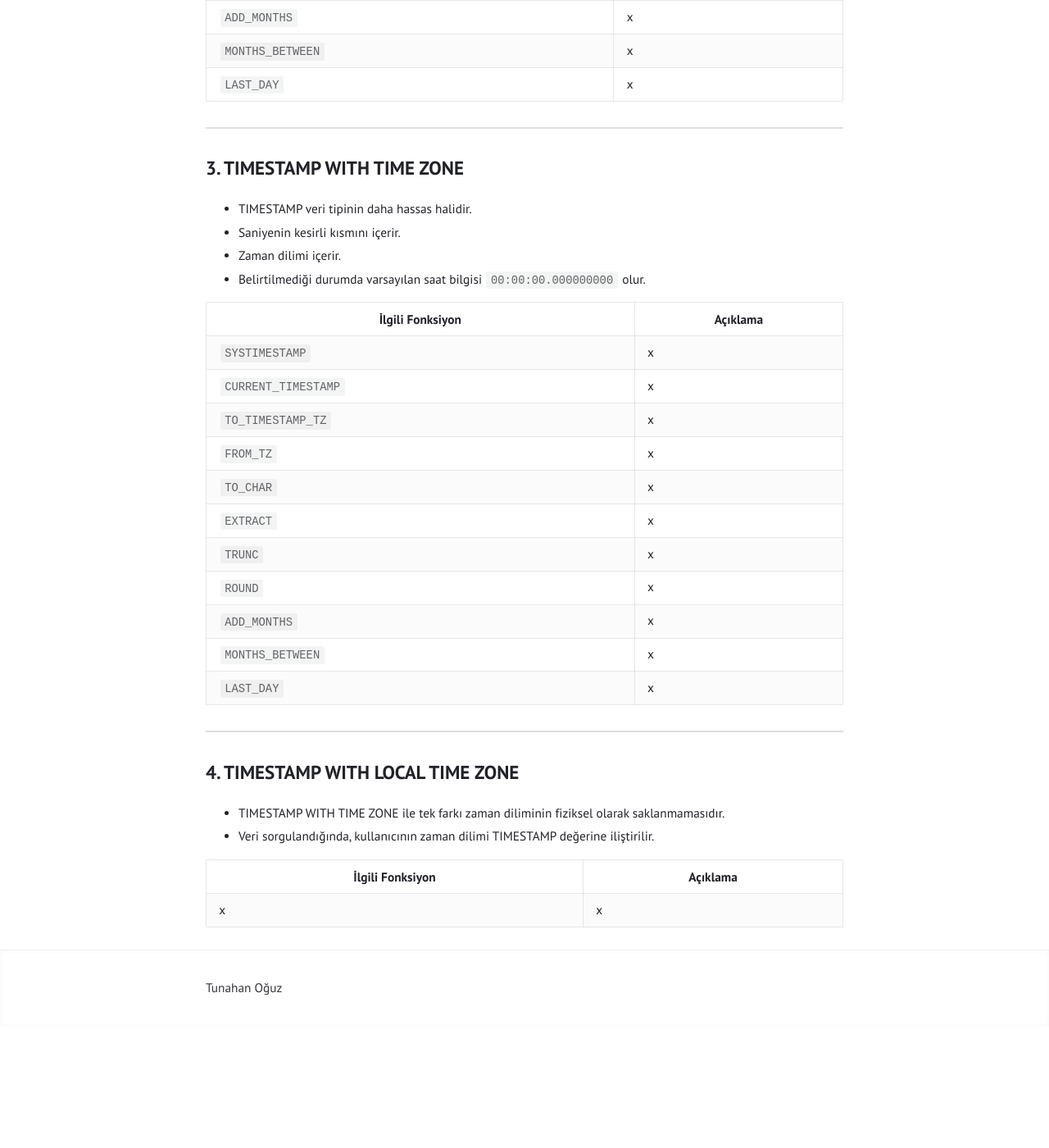
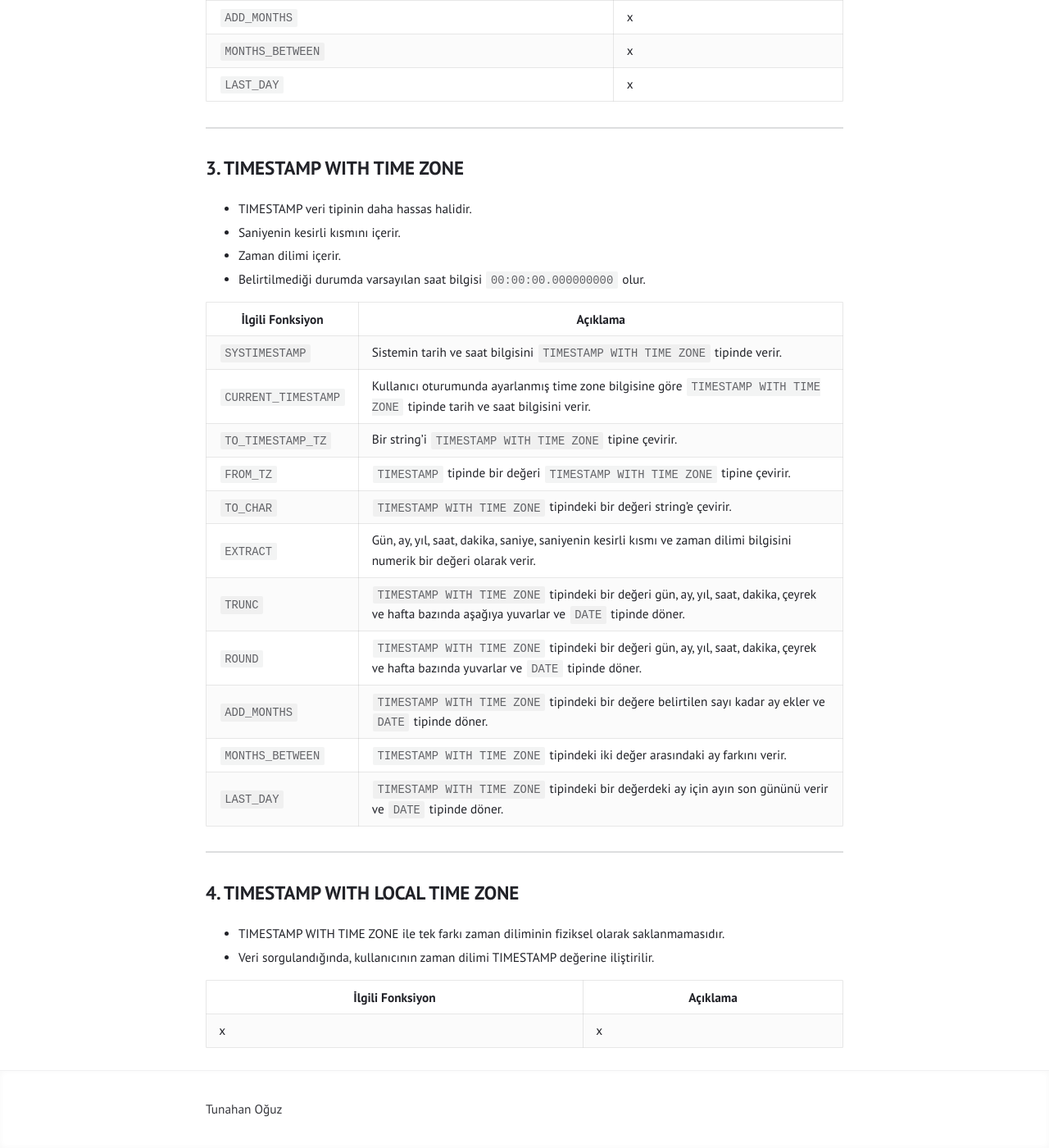
Before and after one commit to tunahanoguz/tunahanoguz.github.io, a Jekyll site: the page built from _posts/2025-05-17-oracle-DATE-ve-TIMESTAMP-veri-tipleri.md, in a window 1280 px wide and 1400 px high, scrolled down 2690 px. Shown: the whole window at 82% size. Built offline with Jekyll 4.4.1, drawn with Linux system fonts in a browser that asks for light colours; before the commit the page ends 3942 px from its top, so only the background shows below that.

Commit message:
Update 2025-05-17-oracle-DATE-ve-TIMESTAMP-veri-tipleri.md

```diff
--- a/_posts/2025-05-17-oracle-DATE-ve-TIMESTAMP-veri-tipleri.md
+++ b/_posts/2025-05-17-oracle-DATE-ve-TIMESTAMP-veri-tipleri.md
@@ -94,19 +94,19 @@ categories: oracle
 - Zaman dilimi içerir.
 - Belirtilmediği durumda varsayılan saat bilgisi `00:00:00.000000000` olur.
 
-| İlgili Fonksiyon    | Açıklama |
-|---------------------|----------|
-| `SYSTIMESTAMP`      | x        |
-| `CURRENT_TIMESTAMP` | x        |
-| `TO_TIMESTAMP_TZ`   | x        |
-| `FROM_TZ`           | x        |
-| `TO_CHAR`           | x        |
-| `EXTRACT`           | x        |
-| `TRUNC`             | x        |
-| `ROUND`             | x        |
-| `ADD_MONTHS`        | x        |
-| `MONTHS_BETWEEN`    | x        |
-| `LAST_DAY`          | x        |
+| İlgili Fonksiyon    | Açıklama                                                                                                                                      |
+|---------------------|-----------------------------------------------------------------------------------------------------------------------------------------------|
+| `SYSTIMESTAMP`      | Sistemin tarih ve saat bilgisini `TIMESTAMP WITH TIME ZONE` tipinde verir.                                                                    |
+| `CURRENT_TIMESTAMP` | Kullanıcı oturumunda ayarlanmış time zone bilgisine göre `TIMESTAMP WITH TIME ZONE` tipinde tarih ve saat bilgisini verir.                    |
+| `TO_TIMESTAMP_TZ`   | Bir string'i `TIMESTAMP WITH TIME ZONE` tipine çevirir.                                                                                       |
+| `FROM_TZ`           | `TIMESTAMP` tipinde bir değeri `TIMESTAMP WITH TIME ZONE` tipine çevirir.                                                                     |
+| `TO_CHAR`           | `TIMESTAMP WITH TIME ZONE` tipindeki bir değeri string'e çevirir.                                                                             |
+| `EXTRACT`           | Gün, ay, yıl, saat, dakika, saniye, saniyenin kesirli kısmı ve zaman dilimi bilgisini numerik bir değeri olarak verir.                        |
+| `TRUNC`             | `TIMESTAMP WITH TIME ZONE` tipindeki bir değeri gün, ay, yıl, saat, dakika, çeyrek ve hafta bazında aşağıya yuvarlar ve `DATE` tipinde döner. |
+| `ROUND`             | `TIMESTAMP WITH TIME ZONE` tipindeki bir değeri gün, ay, yıl, saat, dakika, çeyrek ve hafta bazında yuvarlar ve `DATE` tipinde döner.         |
+| `ADD_MONTHS`        | `TIMESTAMP WITH TIME ZONE` tipindeki bir değere belirtilen sayı kadar ay ekler ve `DATE` tipinde döner.                                       |
+| `MONTHS_BETWEEN`    | `TIMESTAMP WITH TIME ZONE` tipindeki iki değer arasındaki ay farkını verir.                                                                   |
+| `LAST_DAY`          | `TIMESTAMP WITH TIME ZONE` tipindeki bir değerdeki ay için ayın son gününü verir ve `DATE` tipinde döner.                                     |
 
 ---
 
```
